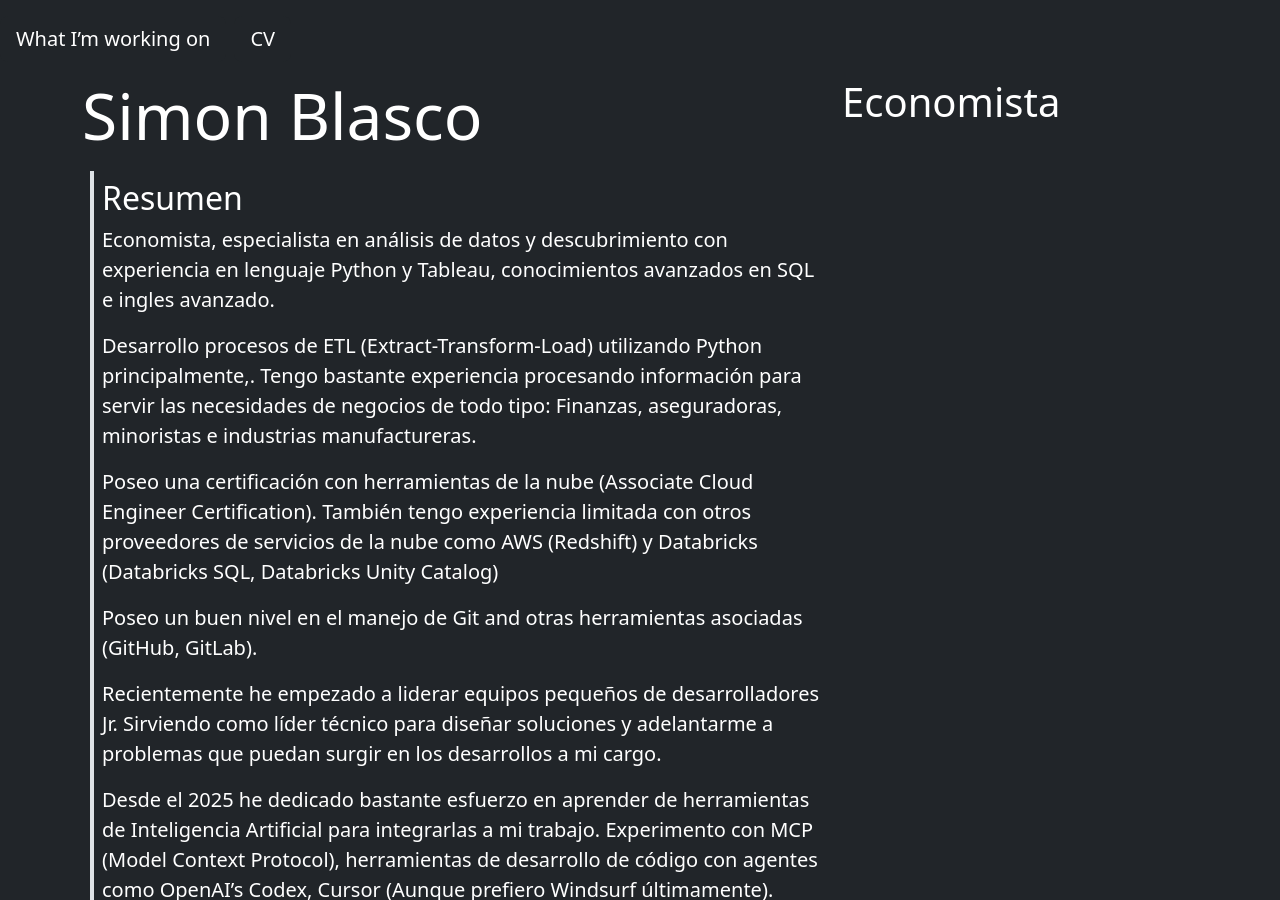
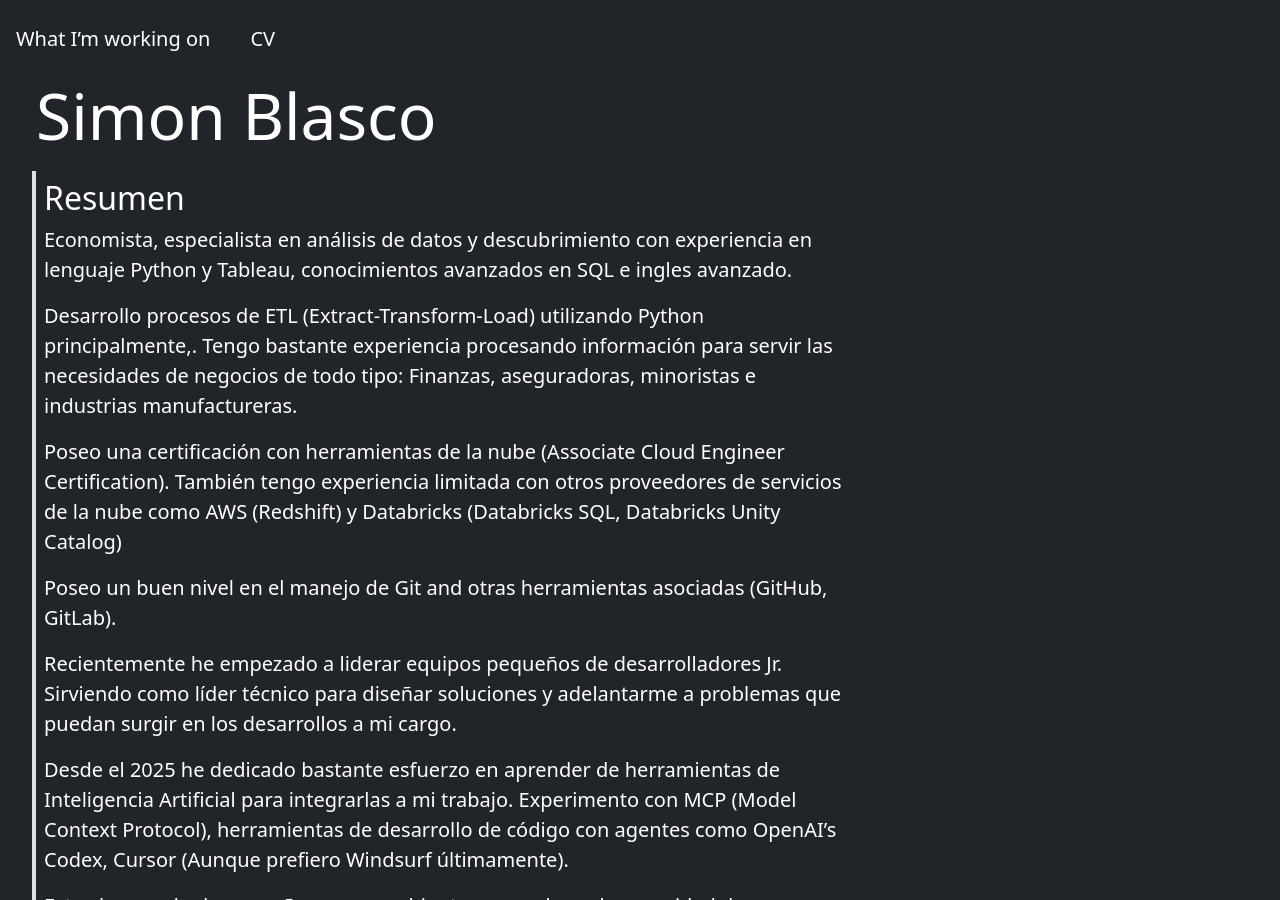
Before and after one commit to sblasco7/sblasco7.github.io, a Jekyll site: the page built from cv.html, in a window 1280 px wide and 900 px high. Built offline with Jekyll 4.4.1, drawn with Linux system fonts in a browser that asks for light colours.

Commit message:
pushing a fix for the small main div

```diff
--- a/_layouts/default.html
+++ b/_layouts/default.html
@@ -22,7 +22,7 @@
 		  </nav>
 		<div class="container-fluid">
 
-		<main class="container">
+		<main class="container-fluid">
 			{{ content }}      <!-- every child layout/page drops its body here -->
 		</main>
 
--- a/cv.html
+++ b/cv.html
@@ -2,18 +2,16 @@
 layout: default
 title: cv
 ---
+<html lang="en">
   <body class=" bg-dark">
-
-	<header class = "main">
+		<header class = "container-fluid">
 		<div class="row">
 			<div class="col-8">
 				<h1 class="display-3 text-white ">Simon Blasco</h1>
 			</div>
-			<div class="col-4">
-				<h1 class="display-6 text-white">Economista</h1>
-			</div>
 		</div>
 	</header>
+
 	<div class="container-fluid">
 		<div class="row">
 			<div class="col-8 m-2 p-2 lead border-start border-4 border-white-subtle text-white">
@@ -33,3 +31,4 @@ title: cv
 		</div>
 	</div>
   </body>
+</html>
```
